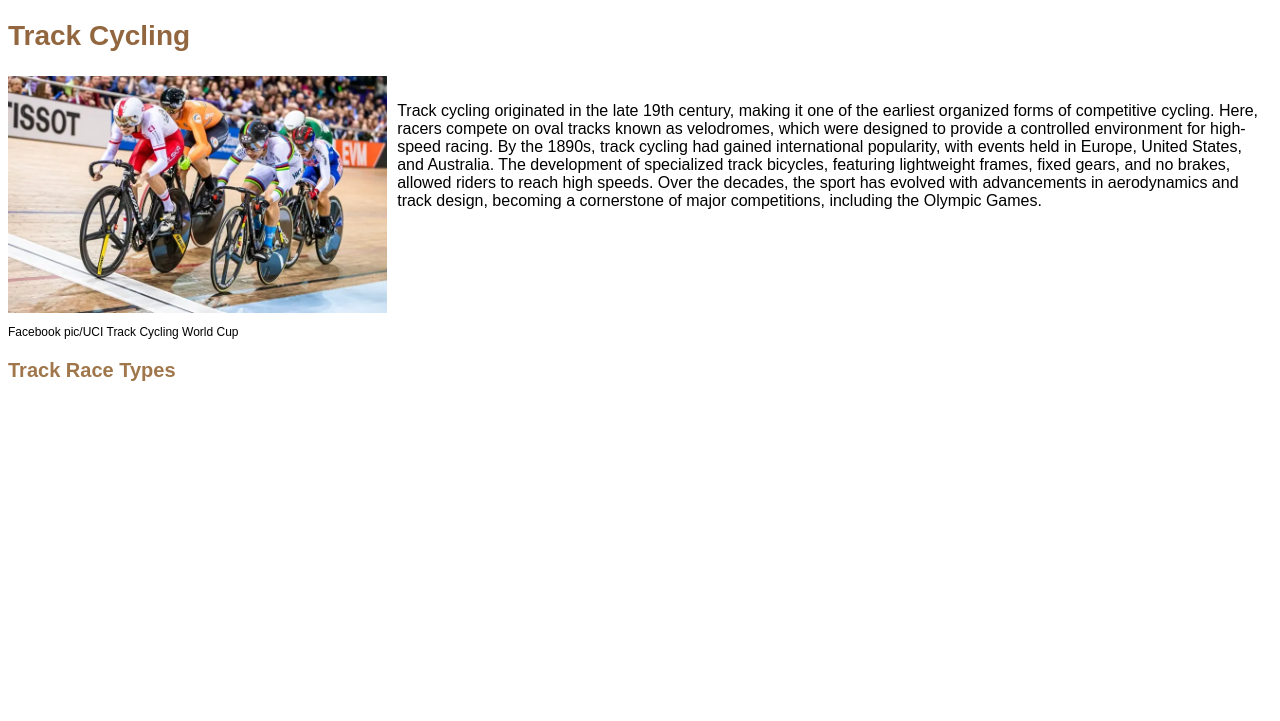
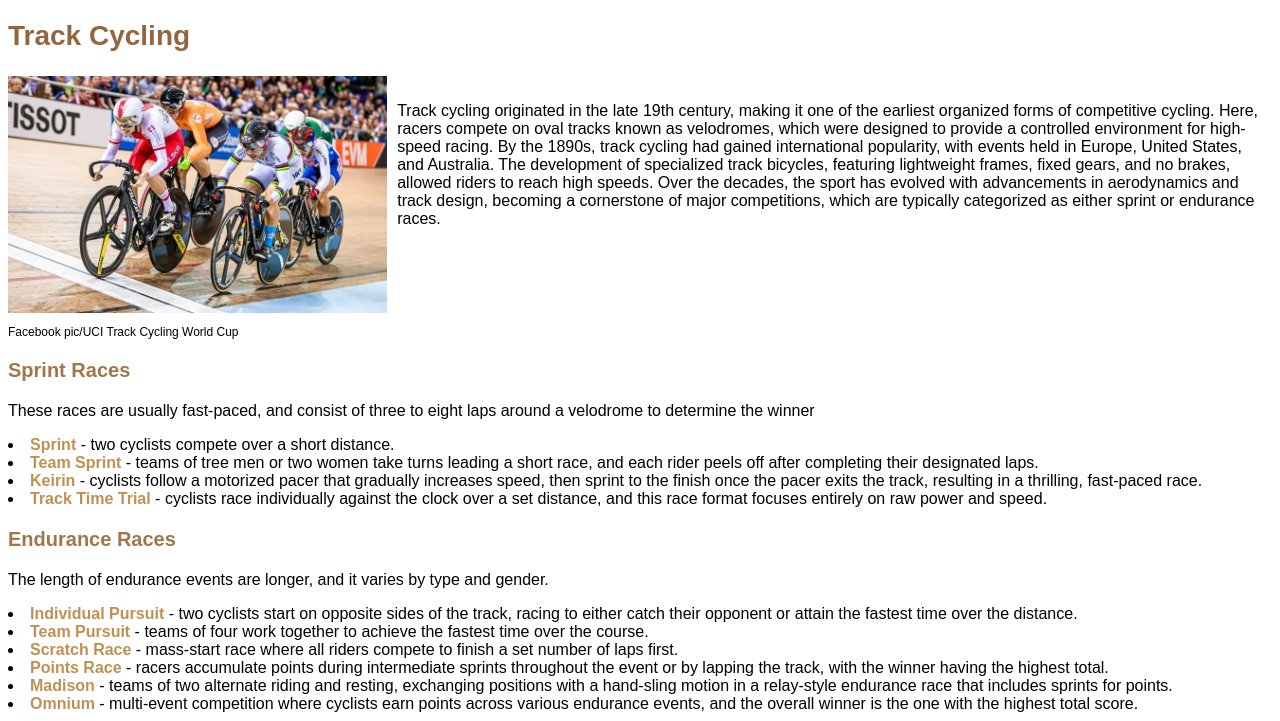
Before and after one commit to mcgg16/mcgg16CyclingProject, a plain HTML site: page index.html in a window 1280 px wide. Shown: the part 1541-2262 px from the top of the page. Before the commit the page ends 1943 px from the top, so only its background shows below. Drawn offline with Linux system fonts and the light colour scheme.

Commit message:
Added all track events

```diff
--- a/index.html
+++ b/index.html
@@ -72,12 +72,28 @@
             <h2>Track Cycling</h2>
             <div class="container">
                 <img src="trackCycling.png" alt="Picture of track cycling">
-                <p>Track cycling originated in the late 19th century, making it one of the earliest organized forms of competitive cycling. Here, racers compete on oval tracks known as velodromes, which were designed to provide a controlled environment for high-speed racing. By the 1890s, track cycling had gained international popularity, with events held in Europe, United States, and Australia. The development of specialized track bicycles, featuring lightweight frames, fixed gears, and no brakes, allowed riders to reach high speeds. Over the decades, the sport has evolved with advancements in aerodynamics and track design, becoming a cornerstone of major competitions, including the Olympic Games.</p>
+                <p>Track cycling originated in the late 19th century, making it one of the earliest organized forms of competitive cycling. Here, racers compete on oval tracks known as velodromes, which were designed to provide a controlled environment for high-speed racing. By the 1890s, track cycling had gained international popularity, with events held in Europe, United States, and Australia. The development of specialized track bicycles, featuring lightweight frames, fixed gears, and no brakes, allowed riders to reach high speeds. Over the decades, the sport has evolved with advancements in aerodynamics and track design, becoming a cornerstone of major competitions, which are typically categorized as either sprint or endurance races.</p>
             </div>
             <!-- Image credits -->
             <p style="font-size:0.75em;">Facebook pic/UCI Track Cycling World Cup</p>
-            <h3>Track Race Types</h3>
+            <!-- Sprint Races -->
+            <h3>Sprint Races</h3>
+            <p>These races are usually fast-paced, and consist of three to eight laps around a velodrome to determine the winner</p>
+            <li><b>Sprint</b> - two cyclists compete over a short distance.</li>
+            <li><b>Team Sprint</b> - teams of tree men or two women take turns leading a short race, and each rider peels off after completing their designated laps.</li>
+            <li><b>Keirin</b> - cyclists follow a motorized pacer that gradually increases speed, then sprint to the finish once the pacer exits the track, resulting in a thrilling, fast-paced race.</li>
+            <li><b>Track Time Trial</b> - cyclists race individually against the clock over a set distance, and this race format focuses entirely on raw power and speed.</li>
+            <!-- Endurance Races -->
+            <h3>Endurance Races</h3>
+            <p>The length of endurance events are longer, and it varies by type and gender.</p>
+            <li><b>Individual Pursuit</b> - two cyclists start on opposite sides of the track, racing to either catch their opponent or attain the fastest time over the distance.</li>
+            <li><b>Team Pursuit</b> - teams of four work together to achieve the fastest time over the course.</li>
+            <li><b>Scratch Race</b> - mass-start race where all riders compete to finish a set number of laps first.</li>
+            <li><b>Points Race</b> - racers accumulate points during intermediate sprints throughout the event or by lapping the track, with the winner having the highest total.</li>
+            <li><b>Madison</b> - teams of two alternate riding and resting, exchanging positions with a hand-sling motion in a relay-style endurance race that includes sprints for points.</li>
+            <li><b>Omnium</b> - multi-event competition where cyclists earn points across various endurance events, and the overall winner is the one with the highest total score.</li>
         </section>
     </main>
 </body>
+<!--//hello :)-->
 </html>
```
